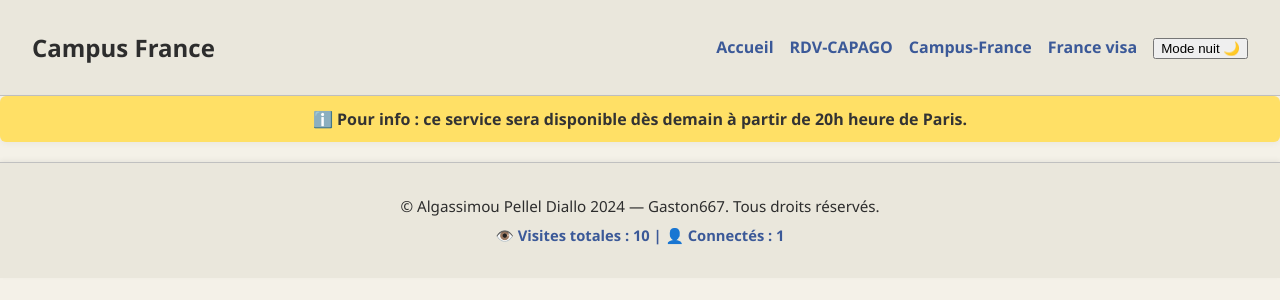
After one commit to Gaston667/CCFG-667, a PHP site: page /info.php in a window 1280 px wide. The commit adds this page. Shown: the top 300 px of the page. Run offline with PHP 8.4, Linux system fonts and the light colour scheme; tables that the repository leaves empty or names only in its code hold one stand-in row (values such as "Sample post").

Commit message:
france visa info

```diff
--- a/index.php
+++ b/index.php
@@ -64,7 +64,8 @@
             <img src="./img_bg/frvisa.png" alt="France Visa" class="home-step-icon">
             <h2 class="home-step-title">France Visa</h2>
             <p class="home-step-desc">Créer votre compte France Visas</p>
-            <a href="<?= BASE_URL?>/pages/dossier-france-visa.php" class="btn-primary">Commencer</a>
+            <!-- <a href="< //BASE_URL?>/pages/dossier-france-visa.php" class="btn-primary">Commencer</a> -->
+            <a href="<?= BASE_URL?>/info.php" class="btn-primary">Commencer</a>
             </section>
         </main>
     <script src="./js/script.js" defer></script>
--- /dev/null
+++ b/info.php
@@ -0,0 +1,16 @@
+<?php require_once 'includes/header.php'; ?>
+<div
+    class="france-visa-banner"
+    style="
+        background: #ffe066;
+        color: #333;
+        padding: 12px 20px;
+        margin-bottom: 20px;
+        text-align: center;
+        font-weight: bold;
+        border-radius: 6px;
+        box-shadow: 0 2px 6px rgba(0,0,0,0.04);
+    ">
+    ℹ️ Pour info : ce service sera disponible dès demain à partir de 20h heure de Paris.
+</div>
+<?php require_once 'includes/footer.php'; ?>
```
Also changed, not shown: pages/dossier-france-visa.php (+36 -0 lines).
